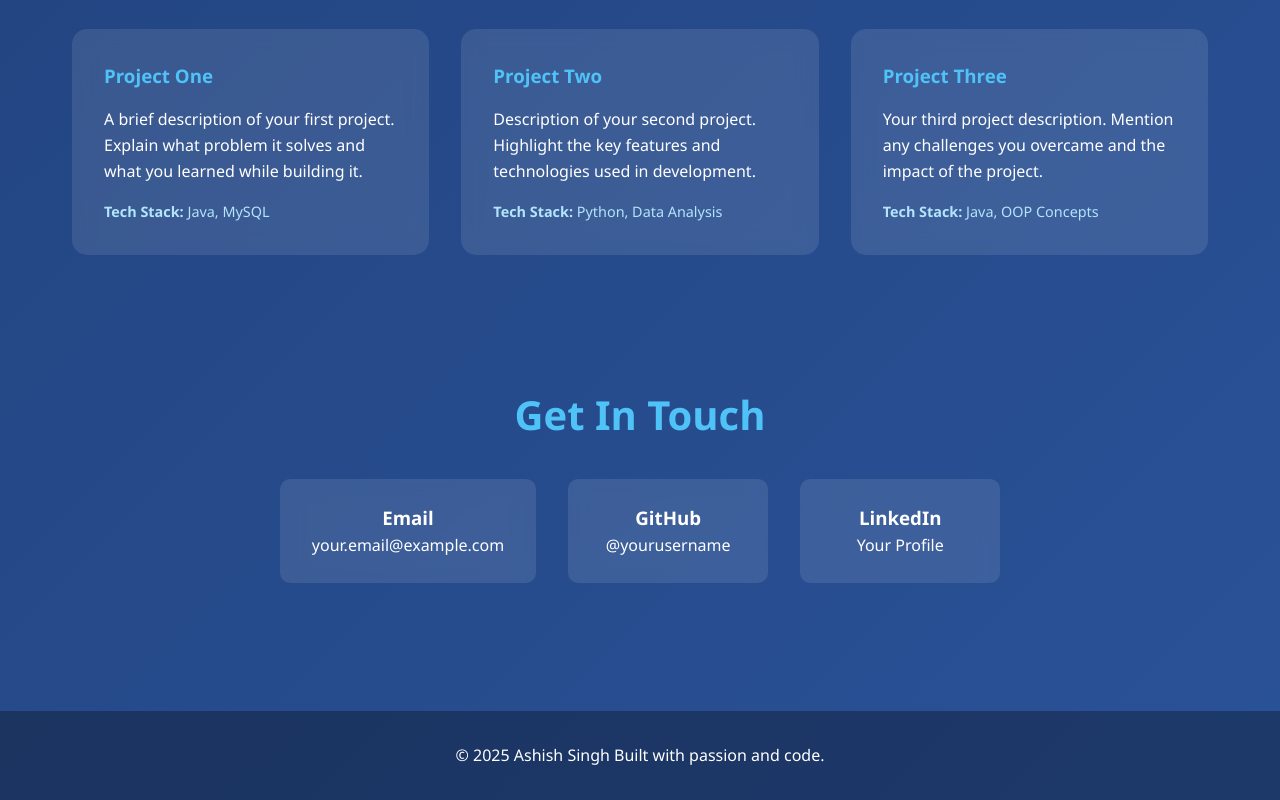
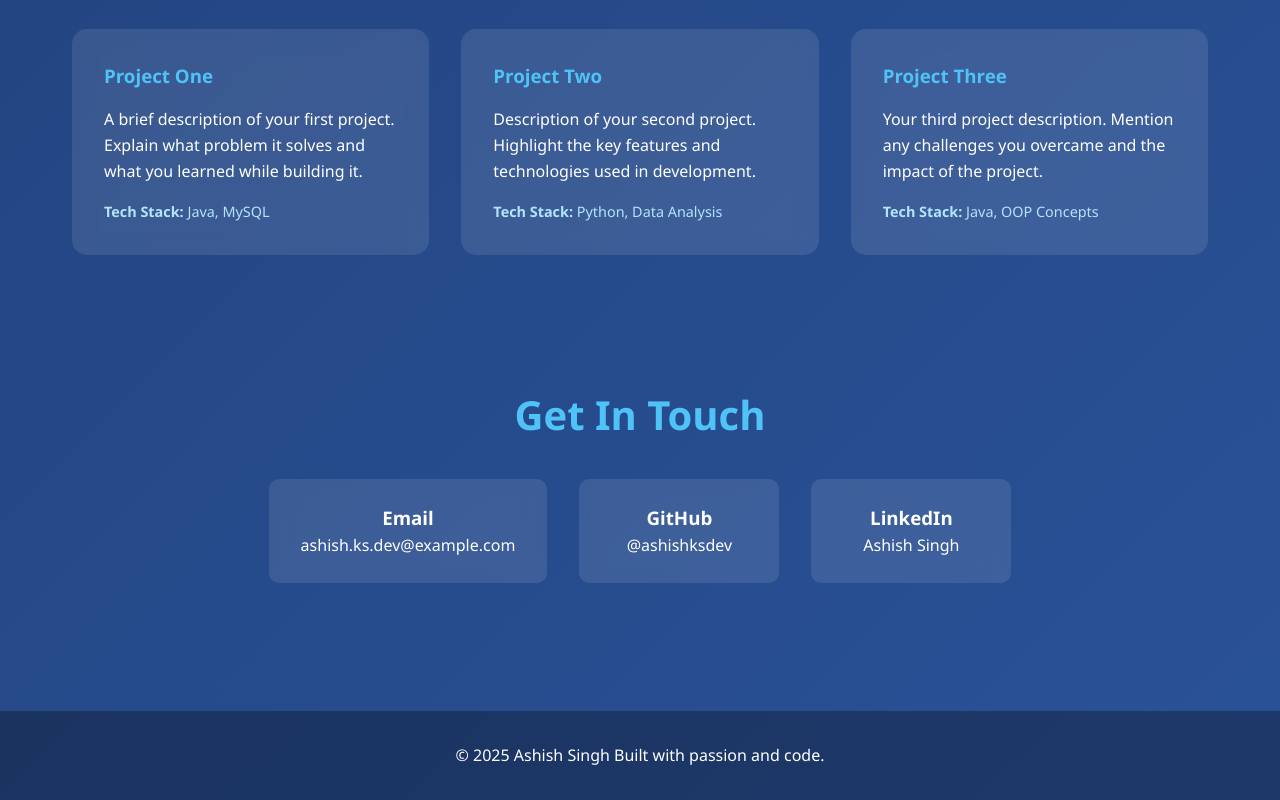
Before and after one commit to ashishksdev/AshishSingh.github.io, a plain HTML site: page index.html in a window 1280 px wide. Shown: the part 1606-2406 px from the top of the page. Drawn offline with Linux system fonts and the light colour scheme.

Commit message:
Updated social link. v0.3

```diff
--- a/index.html
+++ b/index.html
@@ -330,15 +330,15 @@
         <div class="contact-links">
             <div class="contact-card">
                 <h3>Email</h3>
-                <a href="mailto:ashish.ks.dev@example.com">your.email@example.com</a>
+                <a href="mailto:ashish.ks.dev@example.com">ashish.ks.dev@example.com</a>
             </div>
             <div class="contact-card">
                 <h3>GitHub</h3>
-                <a href="https://github.com/ashishksdev" target="_blank">@yourusername</a>
+                <a href="https://github.com/ashishksdev" target="_blank">@ashishksdev</a>
             </div>
             <div class="contact-card">
                 <h3>LinkedIn</h3>
-                <a href="www.linkedin.com/in/ashishksdev" target="_blank">Your Profile</a>
+                <a href="www.linkedin.com/in/ashishksdev" target="_blank">Ashish Singh</a>
             </div>
         </div>
     </section>
```
